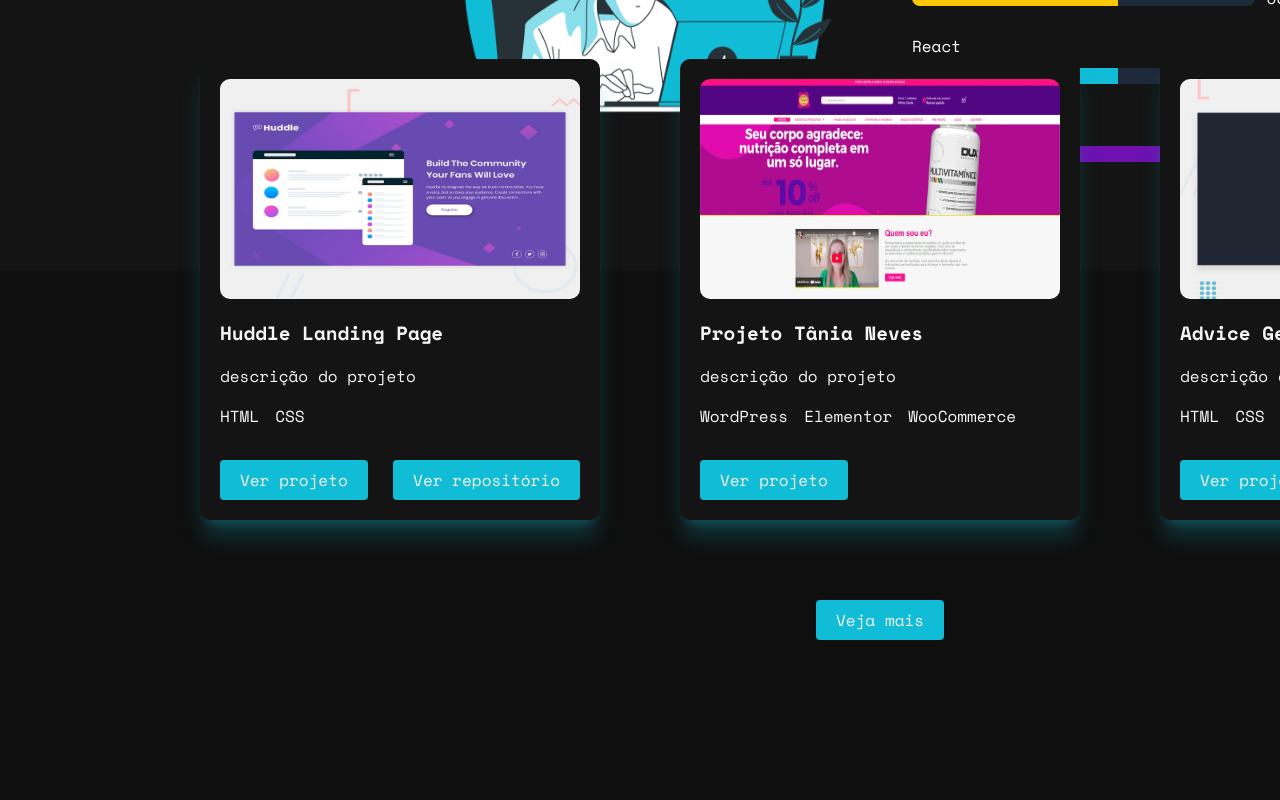
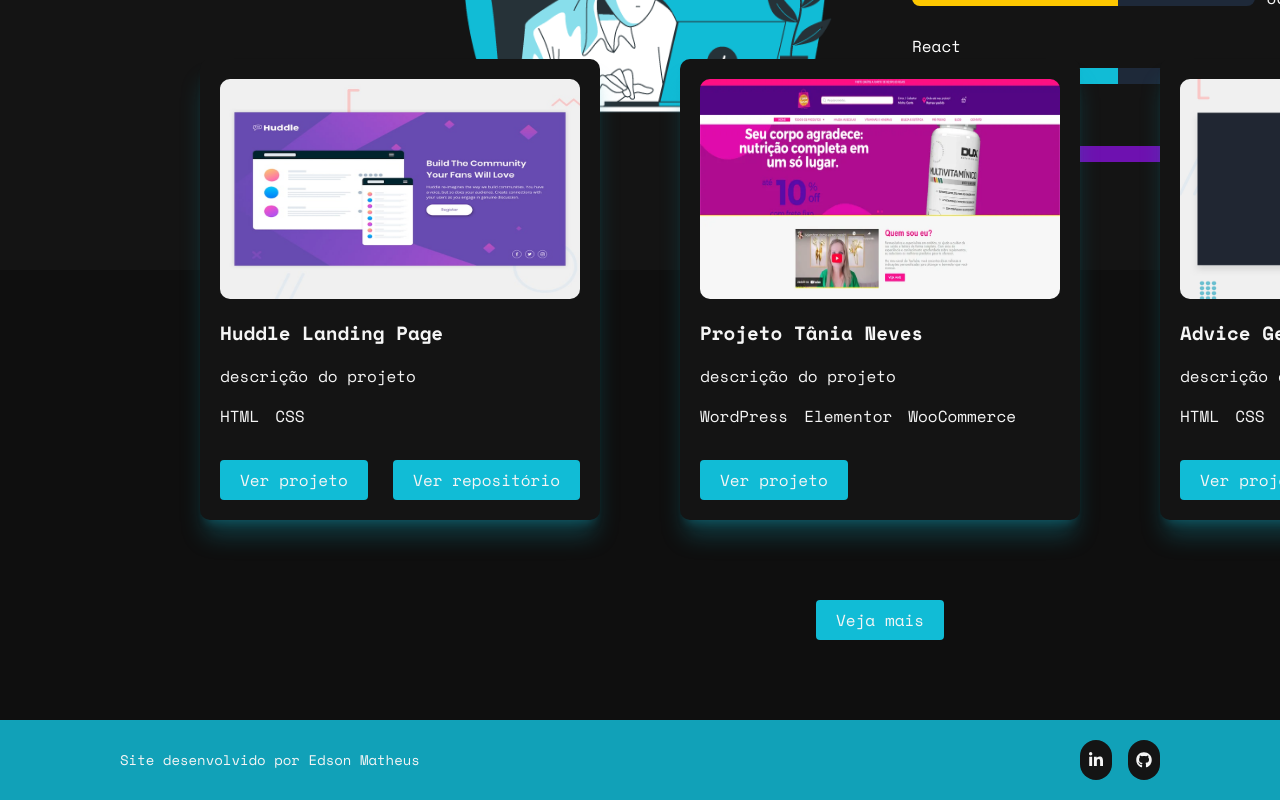
Before and after one commit to ed-matheus/my-portfolio, a Next.js app: page / in a window 1280 px wide. Shown: the part 676-1476 px from the top of the page. Before the commit the page ends 1396 px from the top, so only its background shows below. Built offline with nearby package versions, Linux system fonts and the light colour scheme.

Commit message:
Rodapé criado.

```diff
--- a/src/app/layout.js
+++ b/src/app/layout.js
@@ -1,6 +1,7 @@
 import { Space_Mono } from "next/font/google";
 import "./globals.css";
 import Header from "@/components/Header";
+import Footer from "@/components/Footer";
 
 const spaceMono = Space_Mono({
 	variable: "--font-space-mono",
@@ -17,11 +18,10 @@
 export default function RootLayout({ children }) {
 	return (
 		<html lang="en">
-      <body
-        className={`${spaceMono.variable} antialiased bg-dark-500`}
-      >
+			<body className={`${spaceMono.variable} antialiased bg-dark-500`}>
 				<Header />
 				{children}
+				<Footer />
 			</body>
 		</html>
 	);
--- a/src/app/page.js
+++ b/src/app/page.js
@@ -174,6 +174,7 @@
 						]}
 						img={"huddle.png"}
 						link={"https://huddle-ed.netlify.app/"}
+						codeLink={"https://github.com/ed-matheus/huddle-landingpage"}
 					/>
 
 					<ProjectCard
--- /dev/null
+++ b/src/components/Footer.jsx
@@ -0,0 +1,39 @@
+import React from "react";
+import { FontAwesomeIcon } from "@fortawesome/react-fontawesome"; // Importando FontAwesome
+
+// Ícones do FontAwesome
+import { faGithub, faLinkedinIn } from "@fortawesome/free-brands-svg-icons";
+
+const Footer = () => {
+  return (
+    <footer className="w-full py-5 px-30 bg-blue-300 flex justify-between items-center">
+      <h2 className="text-sm">Site desenvolvido por Edson Matheus</h2>
+
+      {/* Redes Sociais */}
+      <div className="flex items-center gap-4">
+        <a
+          href="https://www.linkedin.com/in/edson-matheus-b5a0171ba/"
+          target="__blank"
+        >
+          <button
+            type="button"
+            className="bg-dark-400 p-2 rounded-full hover:cursor-pointer"
+          >
+            <FontAwesomeIcon icon={faLinkedinIn} className="w-[1rem]" />
+          </button>
+        </a>
+
+        <a href="https://github.com/ed-matheus" target="__blank">
+          <button
+            type="button"
+            className="bg-dark-400 p-2 rounded-full hover:cursor-pointer"
+          >
+            <FontAwesomeIcon icon={faGithub} className="w-[1rem]" />
+          </button>
+        </a>
+      </div>
+    </footer>
+  );
+};
+
+export default Footer;
```
Lines whose indentation alone changed are shown as unchanged.
